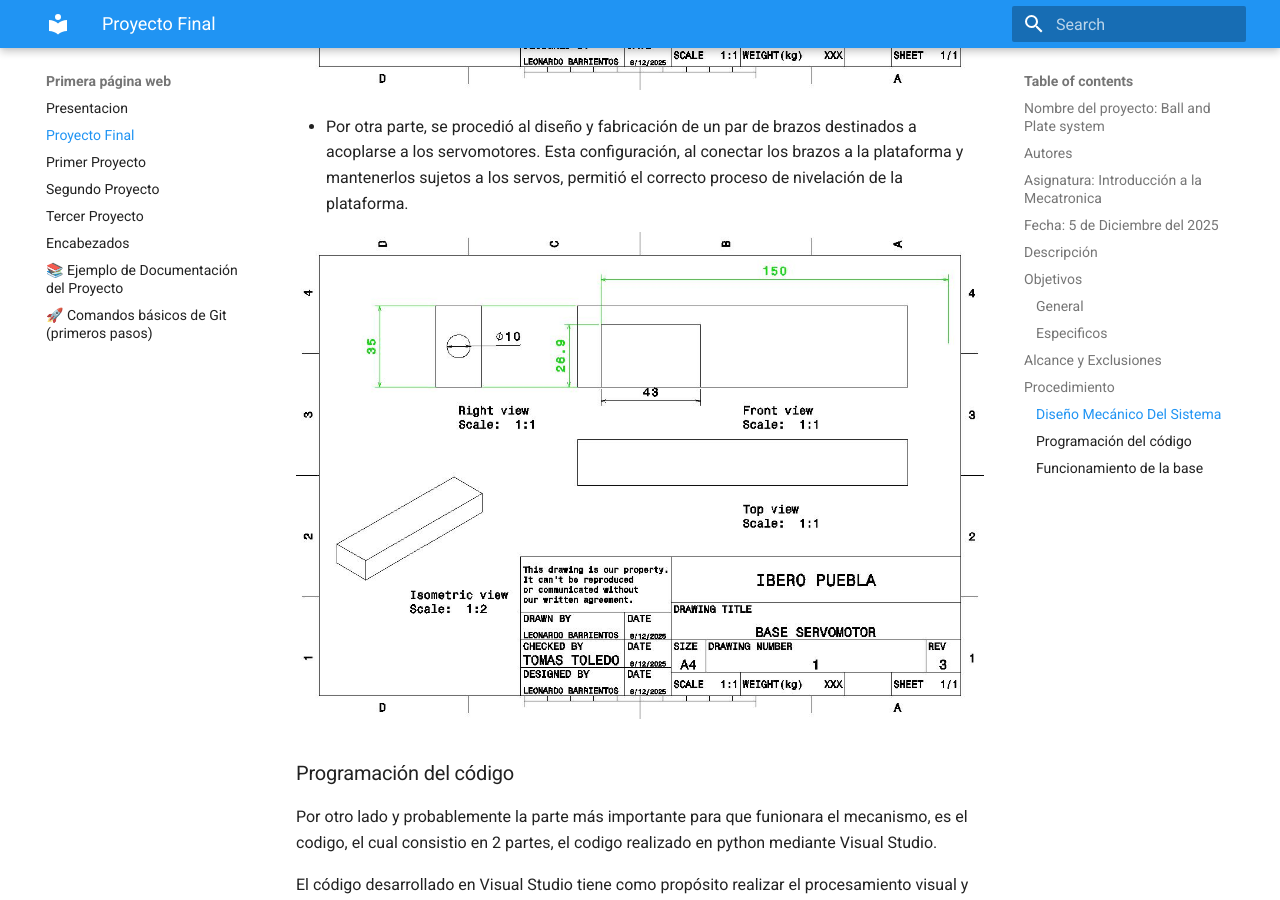
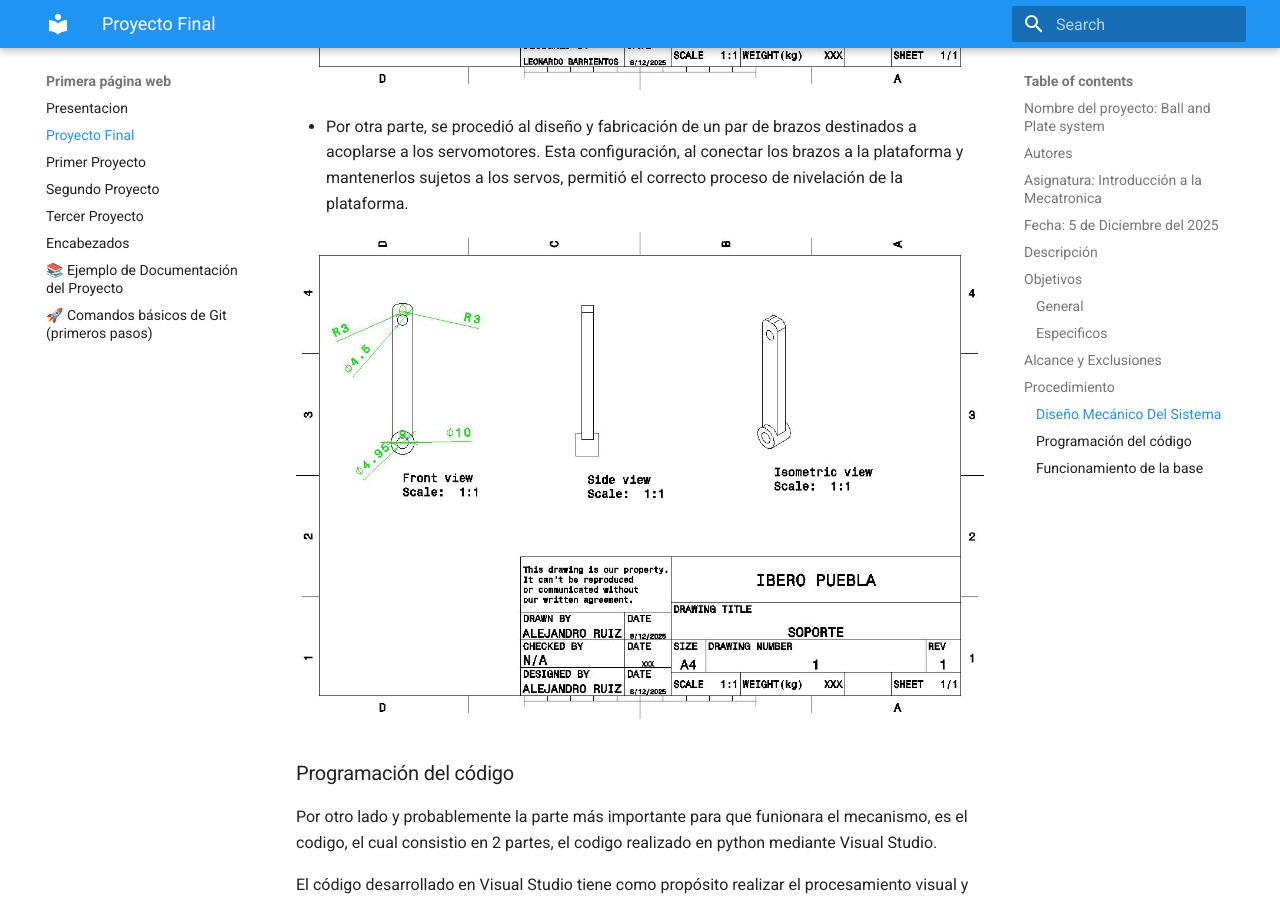
Before and after one commit to Rodrigo-ZC/ZC-ARCHS, an MkDocs documentation site: the page built from docs/Ball_and_plate_system.md, in a window 1280 px wide and 900 px high, scrolled down 2948 px. Built offline with MkDocs 1.6.1 and Material for MkDocs 9.7.7, drawn with Linux system fonts in a browser that asks for light colours.

Commit message:
Update Ball_and_plate_system.md

```diff
--- a/docs/Ball_and_plate_system.md
+++ b/docs/Ball_and_plate_system.md
@@ -77,7 +77,7 @@ Especificaciones:
 
 - Por otra parte, se procedió al diseño y fabricación de un par de brazos destinados a acoplarse a los servomotores. Esta configuración, al conectar los brazos a la plataforma y mantenerlos sujetos a los servos, permitió el correcto proceso de nivelación de la plataforma.
 
-  ![Diagrama del sistema](recursos/imgs/Baseservomotor.jpg)
+  ![Diagrama del sistema](recursos/imgs/Soporte.jpg)
 
 
 ###Programación del código
```
